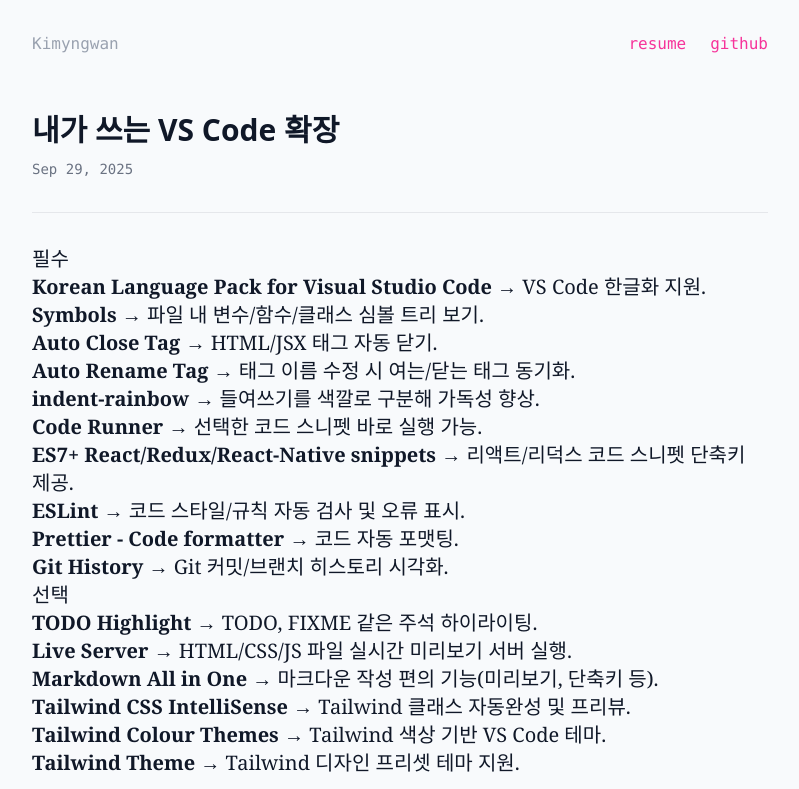
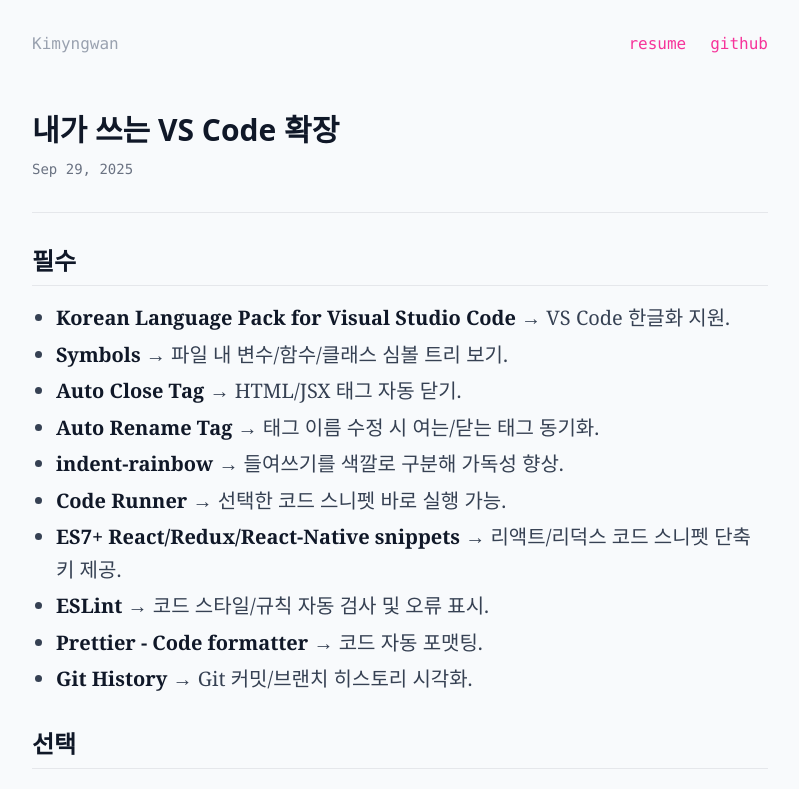
Before and after one commit to kimywann/blog, a Next.js app: page /posts/ide-extension-tools in a window 1280 px wide. Shown: the top 789 px of the page, without its empty margins (240-1039 px from the left). Built offline with nearby package versions, Linux system fonts and the light colour scheme.

Commit message:
style: 줄간격, 헤더 md 문법 적용

```diff
--- a/src/app/globals.css
+++ b/src/app/globals.css
@@ -1,5 +1,66 @@
 @import "tailwindcss";
 @import "prismjs/themes/prism-tomorrow.css";
+
+/* ---------------------------
+마크다운 헤더 스타일링
+--------------------------- */
+
+/* prose 클래스 내의 헤더들 */
+.prose h1 {
+  @apply text-4xl font-semibold text-gray-900 mt-8 mb-4 pb-2 border-b border-gray-200;
+}
+
+.prose h2 {
+  @apply text-2xl font-semibold text-gray-900 mt-8 mb-4 pb-2 border-b border-gray-200;
+}
+
+.prose h3 {
+  @apply text-xl font-medium text-gray-900 mt-6 mb-3;
+}
+
+.prose h4 {
+  @apply text-lg font-medium text-gray-900 mt-4 mb-2;
+}
+
+/* 인용문 스타일링 */
+.prose blockquote {
+  @apply border-l-4 border-blue-500 pl-4 py-2 my-4 bg-blue-50 text-gray-700;
+}
+
+.prose blockquote p {
+  @apply mb-0;
+}
+
+/* 리스트 스타일링 */
+.prose ul {
+  @apply my-4 space-y-1 pl-6;
+  list-style-type: disc;
+}
+
+.prose ol {
+  @apply my-4 space-y-1 pl-6;
+  list-style-type: decimal;
+}
+
+.prose li {
+  @apply text-gray-700 leading-relaxed;
+  display: list-item;
+}
+
+/* 중첩된 리스트 */
+.prose ul ul {
+  @apply mt-2 mb-2;
+  list-style-type: circle;
+}
+
+.prose ul ul ul {
+  list-style-type: square;
+}
+
+/* 강조 텍스트 */
+.prose strong {
+  @apply font-semibold text-gray-900;
+}
 
 /* ---------------------------
 코드 블록 레이아웃 (prose + pre + code)
@@ -17,7 +78,7 @@
 
 /* 인라인 코드 (<code>) */
 .prose code {
-  @apply text-pink-400 bg-slate-900 px-1.5 py-1 rounded text-sm font-mono;
+  @apply text-blue-200 bg-slate-900 px-1.5 py-1 rounded text-sm font-mono;
 }
 
 /* ---------------------------
@@ -69,7 +130,26 @@
   @apply text-gray-300;
 }
 
-/* 클래스 / 컴포넌트 이름 (InfiniteScrollWrapper 등) */
+/* 클래스 / 컴포넌트 이름 */
 .token.class-name {
   @apply text-pink-400;
 }
+
+/* 일반 문단 간격 늘리기 */
+.prose p {
+  @apply leading-relaxed text-gray-700 mb-6; /* mb-6으로 문단 간격 증가 */
+}
+
+/* 헤더와 문단 사이 간격 */
+.prose h2 + p {
+  @apply mt-4; /* 헤더 바로 다음 문단의 위쪽 간격 */
+}
+
+/* 코드 블록과 문단 사이 간격 */
+.prose pre + p {
+  @apply mt-6;
+}
+
+.prose p + pre {
+  @apply mt-6;
+}
```
